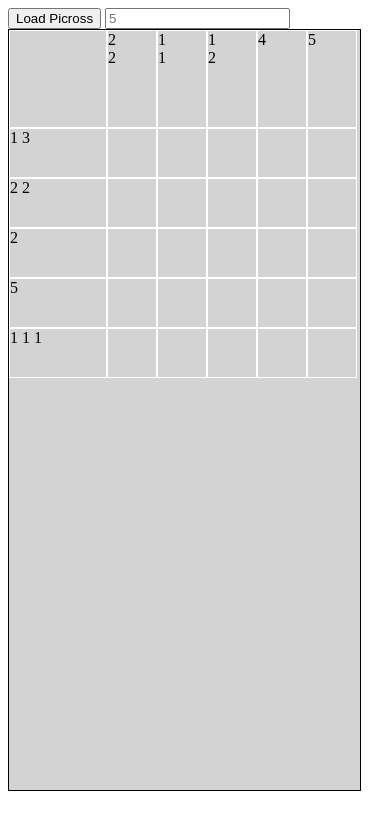
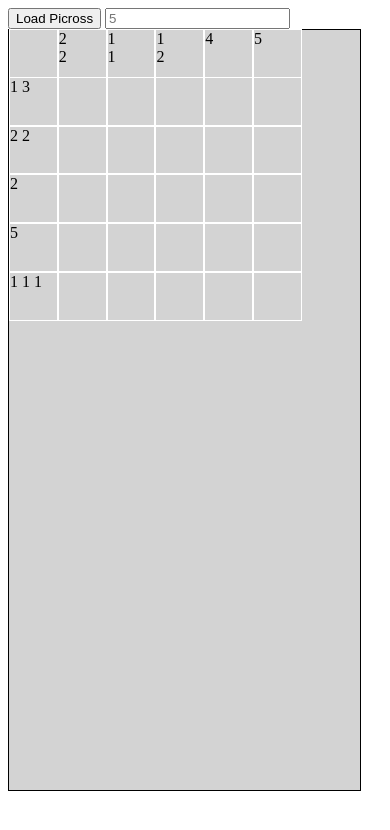
Before and after one commit to stopthedance/picross, a plain HTML site: page index.html in a window 390 px wide. Drawn offline with Linux system fonts and the light colour scheme.

Commit message:
Add files via upload
adjusting font size on mobile and cell size

```diff
--- a/index.html
+++ b/index.html
@@ -7,12 +7,17 @@
 	<script src="d3.v7.min.js"></script>
 	<style>
 		@charset "utf-8";
+		body{
+			font-size: 1em;
+			text-size-adjust:  400%;
+		}
 		.cell {
 			width: 3em;
 			height: 3em;
 			border: thin solid white;
 			background-color: lightgray;
 			align-self: center;
+			/*flex:  1 0 auto;*/
 		}
 		.row{
 			width: 100%;
@@ -79,10 +84,14 @@
 			var value = 0;
 			var yvalue = 0;
 			var isOn = false;
+			var cellsize = 60 / grid;
 
 			var toprow = d3.select('#test').append('div')
-					.classed('row', true);
+				.style("height", cellsize + "vw")
+				.classed('row', true);
 			toprow.append('div')
+				.style("width", cellsize + "vw")
+				.style("height", cellsize + "vw")
 				.classed("columnlabel", true)
 				.classed("rowlabel", true)
 				.classed("cell", true);
@@ -90,6 +99,8 @@
 			for (var x = 0; x < grid; x++){
 				toprow.append('div')
 				.classed("cell", true)
+				.style("width", cellsize + "vw")
+				.style("height", cellsize + "vw")
 				.classed("columnlabel", true)
 				.attr("id", "y" + x);
 				}
@@ -101,6 +112,8 @@
 					.classed('row', true);
 				row.append('div')
 					.classed("cell", true)
+					.style("width", cellsize + "vw")
+					.style("height", cellsize + "vw")
 					.classed("rowlabel", true)
 					.attr("id", "x" + x);
 
@@ -111,6 +124,8 @@
 					array[x][y].isCorrect = isOn;
 
 					row.append('div')
+						.style("width", cellsize + "vw")
+						.style("height", cellsize + "vw")
 						.classed("cell", true)
 						//.text((isOn)? "O" : "X")
 						.attr ('x', x)
```
